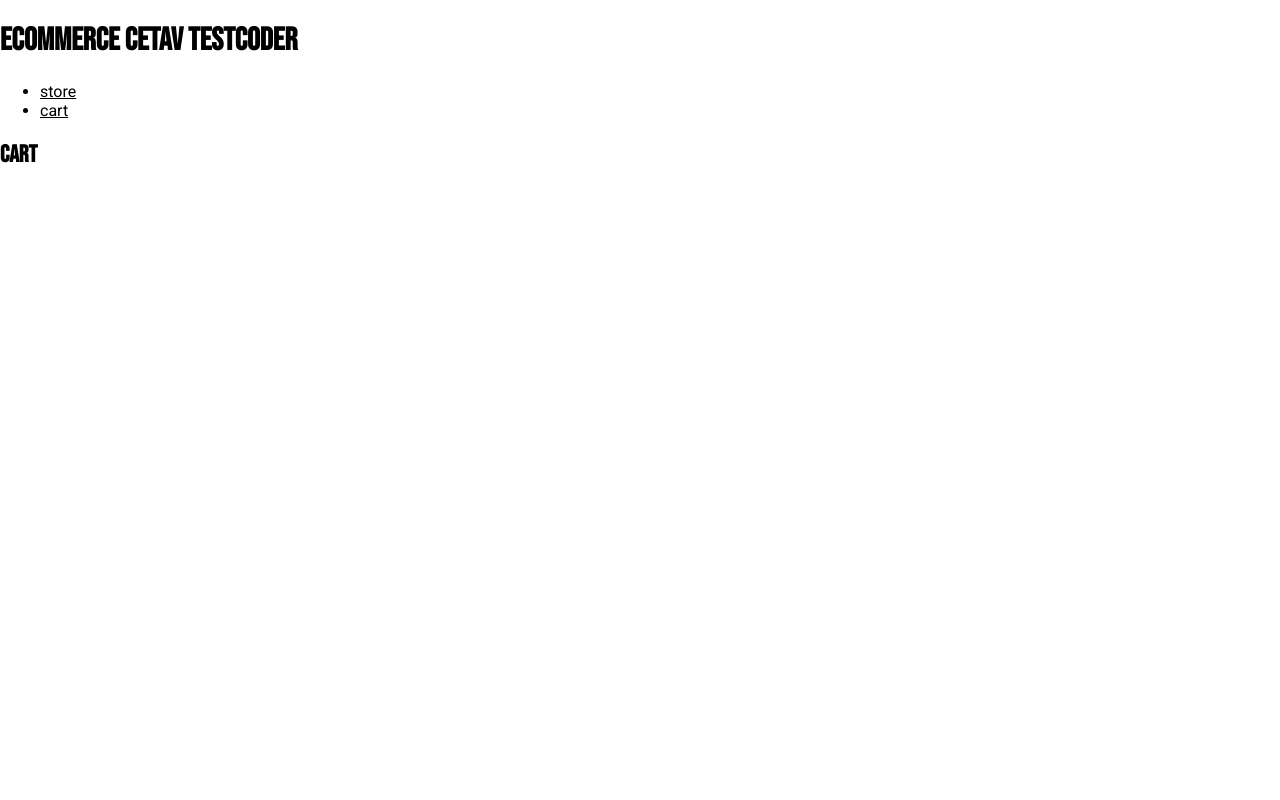
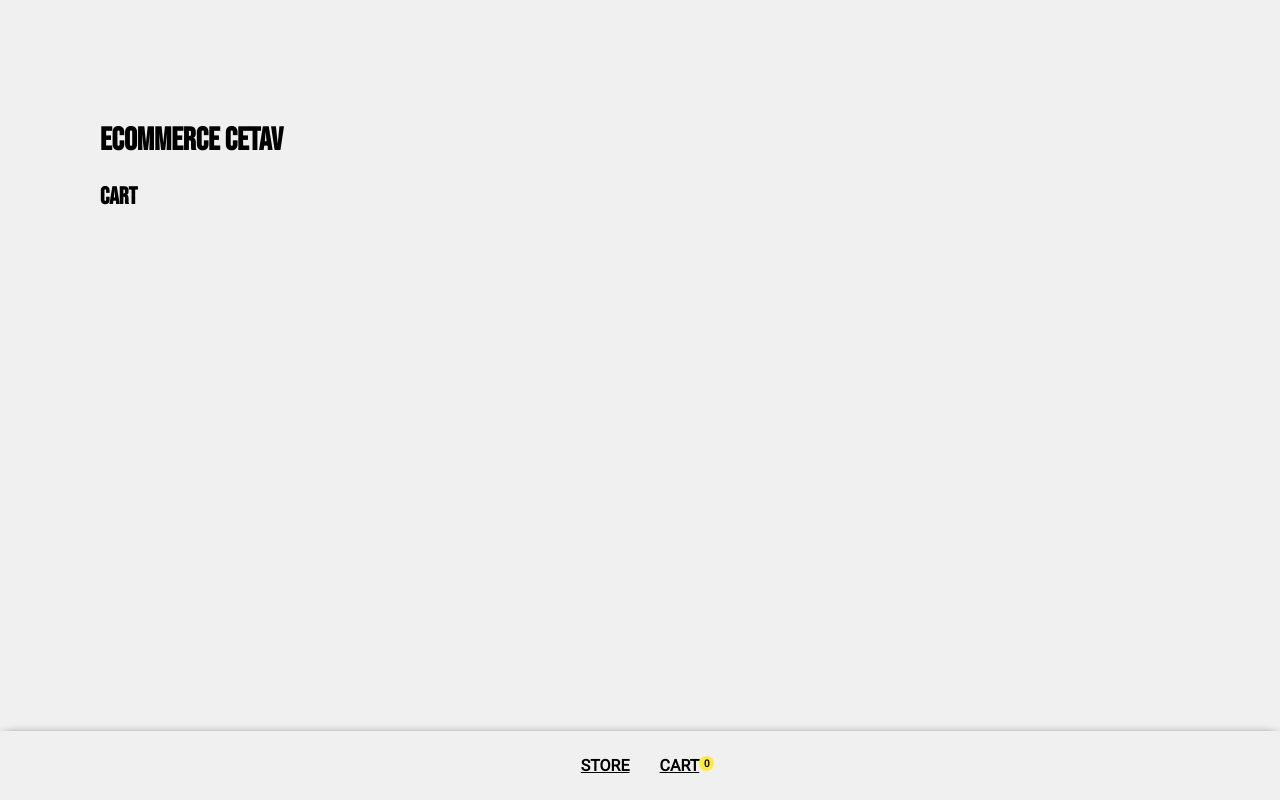
Before and after one commit to LuisArmando-TestCoder/eCommerce-CETAV, a React (Create React App) app: page /shopping-cart in a window 1280 px wide. Built offline with nearby package versions, Linux system fonts and the light colour scheme.

Commit message:
add: product details styles

```diff
--- a/public/products.json
+++ b/public/products.json
@@ -75,7 +75,7 @@
     "review": 107,
     "typeVariant": "E",
     "colorVariant": "3",
-    "imageUrl": "https://fictionalcorporations.com/wp-content/uploads/d27052e08ab03a347881fe02c08282db_1024x1024@2x.png"
+    "imageUrl": "https://www.tshirtumani.it/content/85103/13599/3b374df5cd564292fb387f53cfb5a847a1af332e/beppe-giacobbe-per-umani"
   },
   {
     "id": 207,
@@ -192,7 +192,7 @@
     "review": 86,
     "typeVariant": "B",
     "colorVariant": "3",
-    "imageUrl": "https://cdn.shopify.com/s/files/1/0217/3274/products/pau3053_056_h_large.jpg?v=1559687540"
+    "imageUrl": "https://www.wigglestatic.com/product-media/103256780/Shimano-RX8-SPD-Shoes-Cycling-Shoes-Silver-2020-BRX800S40.jpg"
   },
   {
     "id": 216,
--- a/src/components/cart-product.jsx
+++ b/src/components/cart-product.jsx
@@ -3,8 +3,7 @@ import { NavLink } from 'react-router-dom';
 
 export default props => {
     return (
-        <div style={{backgroundImage: `url(${props.imageUrl})`}
-    }>
+        <div style={{backgroundImage: `url(${props.imageUrl})`}}>
             <NavLink to={`/product-details/${props.id}`}>
                 <h4>{props.name}</h4>
                 <b>Category ID: {props.categoryId}</b>
--- /dev/null
+++ b/src/components/details-product.css
@@ -0,0 +1,25 @@
+.details-product {
+    display: flex;
+    flex-wrap: wrap;
+    align-items: center;
+    justify-content: space-between;
+}
+
+.details-product__title {
+    color: var(--highlight);
+    font-size: 84px;
+}
+
+.details-product__img {
+    width: 100%;
+    max-width: 480px;
+}
+
+.details-product__wrapper {
+    max-width: 420px;
+    padding-left: 25px;
+}
+
+.wrapper__paragraph {
+    font-size: 20px;
+}
--- a/src/components/details-product.jsx
+++ b/src/components/details-product.jsx
@@ -1,13 +1,16 @@
 import React from 'react';
+import './details-product.css';
 
 export default props => {
     return (
-        <React.Fragment>
-            <h2>{props.name}</h2>
-            <img src={props.imageUrl} alt={props.content}/>
-            <p><b>Price:</b> ${props.price}</p>
-            <p>{props.content}</p>
-            <button onClick={props.click}>Add to cart</button>
-        </React.Fragment>
+        <div className='details-product'>
+            <img className='details-product__img' src={props.imageUrl} alt={props.content}/>
+            <div className='details-product__wrapper'>
+                <h2 className='details-product__title'>{props.name}</h2>
+                <p className='wrapper__paragraph wrapper__paragraph--left'><b>Price:</b> ${props.price}</p>
+                <p className='wrapper__paragraph'>{props.content}</p>
+                <button className='product-btn' onClick={props.click}>Add to cart</button>
+            </div>
+        </div>
     );
 }
--- /dev/null
+++ b/src/components/layout.css
@@ -0,0 +1,9 @@
+.layout {
+    padding: 100px 25px;
+}
+
+@media (min-width: 1080px) {
+    .layout {
+        padding: 100px;
+    }
+}
--- a/src/components/layout.jsx
+++ b/src/components/layout.jsx
@@ -1,13 +1,19 @@
 import React from 'react';
 import Nav from './nav';
 import Modal from './modal';
+import './layout.css';
 
 export default props => {
+    const title =  props.title || 'eCommerce CETAV';
+    const titleTag = document.querySelector('title');
+
+    titleTag.innerText = title;
+
     return (
-        <div>
+        <div className='layout'>
             {props.modal && props.modal.show ? <Modal {...props.modal}/> : null}
             <header>
-                <h1>eCommerce CETAV TestCoder</h1>
+                <h1>{title}</h1>
                 <Nav additional={{target: 'cart', value: props.itemsQuantity}} links={[
                     { to: '/', title: 'store' },
                     { to: '/shopping-cart', title: 'cart' }
--- /dev/null
+++ b/src/components/nav.css
@@ -0,0 +1,46 @@
+.nav {
+    position: fixed;
+    bottom: 0;
+    left: 0;
+    width: 100%;
+}
+
+.nav__links-list {
+    margin: 0;
+    list-style: none;
+    padding: 25px;
+    background: #f0f0f0;
+    display: flex;
+    justify-content: center;
+    text-transform: uppercase;
+    font-weight: bold;
+    box-shadow: 0 0 10px -5px;
+}
+
+.links-list__item {
+    display: block;
+    position: relative;
+}
+
+.item__link {
+    transition: 0.35s;
+    padding: 0 15px;
+}
+
+.item__link:hover {
+    color: var(--highlight);
+}
+
+.item__additional {
+    background: var(--second-highlight);
+    width: 15px;
+    height: 15px;
+    display: flex;
+    justify-content: center;
+    align-items: center;
+    border-radius: 50%;
+    font-size: 10px;
+    position: absolute;
+    top: 0;
+    right: 0;
+}
--- a/src/components/nav.jsx
+++ b/src/components/nav.jsx
@@ -1,16 +1,17 @@
 import React from 'react';
 import { NavLink } from 'react-router-dom';
+import './nav.css';
 
 export default props => {
     return (
-        <nav>
-            <ul>
+        <nav className='nav'>
+            <ul className='nav__links-list'>
                 {props.links.map(({to, title}, i) => {
-                    return <li key={i}>
-                        <NavLink to={to}>{title}</NavLink>
+                    return <li className='links-list__item' key={i}>
+                        <NavLink className='item__link' to={to}>{title}</NavLink>
                         {
                             title === props.additional.target ?
-                            <i>{props.additional.value}</i>
+                            <sup className='item__additional'>{props.additional.value}</sup>
                             :
                             null
                         }
--- a/src/global.css
+++ b/src/global.css
@@ -1,5 +1,6 @@
 :root {
-    --highlight: #a22733;
+    --highlight: #e91e63;
+    --second-highlight: #ffeb3b;
 }
 
 * {
@@ -13,7 +14,7 @@ h1, h2 {
 }
 
 body {
-    background: #fff;
+    background: #f0f0f0;
     margin: 0;
 }
 
--- /dev/null
+++ b/src/pages/checkout.css
@@ -0,0 +1,45 @@
+.checkout--sticky {
+    position: sticky;
+    top: 0;
+    padding: 25px;
+    background: #fffe;
+}
+
+.checkout--sticky__wrapper {
+    display: flex;
+    justify-content: flex-end;
+    align-items: center;
+}
+
+.wrapper__btn, .wrapper__info {
+    display: inline-block;
+    text-align: right;
+}
+
+.wrapper__btn {
+    padding: 5px 30px;
+    text-transform: uppercase;
+    border: 2px solid #000;
+    font-weight: bold;
+    background: transparent;
+    cursor: pointer;
+    transition: 0.35s;
+    background: var(--highlight);
+    border-color: var(--highlight);
+    box-shadow: 0 0 10px -5px #000;
+}
+
+.wrapper__btn:hover {
+    background: var(--second-highlight);
+    border-color: var(--second-highlight);
+    transform: scale(1.1);
+    box-shadow: 0 0 10px -2.5px var(--second-highlight);
+}
+
+.wrapper__info {
+    padding-right: 15px;
+}
+
+.info__value {
+    color: var(--highlight);
+}
--- a/src/pages/products.css
+++ b/src/pages/products.css
@@ -1,6 +1,5 @@
 .products {
     overflow: hidden;
-    background: #888;
     display: grid;
     grid-template-columns: repeat(auto-fill, minmax(320px, 1fr));
 }
@@ -8,6 +7,7 @@
 .products > div {
     padding: 25px;
     min-height: 540px;
+    background-color: var(--highlight);
     background-repeat: no-repeat;
     background-position: center;
     background-size: cover;
@@ -21,5 +21,6 @@
 
 .products > div:hover {
     box-shadow: inset 0 0 0 100px #fff;
+    text-shadow: 2px 1px #fff;
     color: var(--highlight);
 }
--- a/src/pages/shopping-cart.jsx
+++ b/src/pages/shopping-cart.jsx
@@ -3,6 +3,7 @@ import Layout from '../components/layout';
 import CartProduct from '../components/cart-product';
 import movePropValue from '../services/movePropValue';
 import saveLocal from '../services/saveLocal';
+import './checkout.css';
 
 export default props => {
     const [products, setProducts] = useState(props.cart);
@@ -32,7 +33,21 @@ export default props => {
     }
     // https://images.pexels.com/photos/994517/pexels-photo-994517.jpeg?auto=compress&cs=tinysrgb&dpr=3&h=750&w=1260
     return (
-        <Layout modal={modal}>
+        <Layout modal={modal} itemsQuantity={props.cart.length}>
+            {products.length ?
+                <div className='checkout--sticky'>
+                    <div className='checkout--sticky__wrapper'>
+                        <i className='wrapper__info'>Subtotal: {' '}
+                            <b className='info__value'>{getSubtotal()}</b>
+                        </i>
+                        <button className='wrapper__btn' onClick={() => {
+                            modal.show = true;
+                            setModal({...modal});
+                        }}>Checkout</button>
+                    </div>
+                </div>
+            : null}
+
             <h2>Cart</h2>
             <div className='products'>
                 {products.map((product, i) => <CartProduct key={i}
@@ -43,16 +58,6 @@ export default props => {
                     increase={() => movePropValue({obj: product, name: 'itemsAmount', to: 1})}
                 {...product} />)}
             </div>
-
-            {products.length ?
-                <div>
-                    <button onClick={() => {
-                        modal.show = true;
-                        setModal({...modal});
-                    }}>Checkout</button>
-                    <i>Subtotal: {getSubtotal()}</i>
-                </div>
-            : null}
         </Layout>
     );
 }
```
